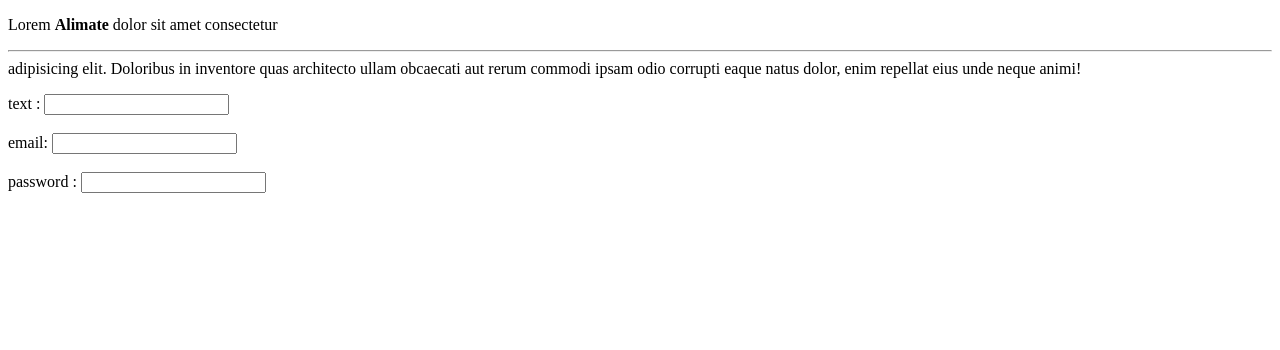
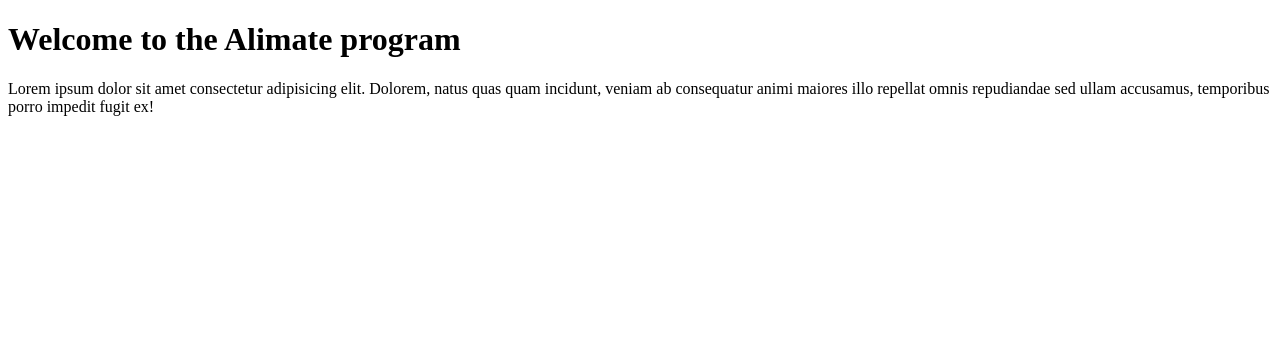
Before and after one commit to Alimateee/Folder-of-project, a plain HTML site: page index.html in a window 1280 px wide. Drawn offline with Linux system fonts and the light colour scheme.

Commit message:
h1 tag and p tag added

```diff
--- a/index.html
+++ b/index.html
@@ -2,23 +2,11 @@
 <html>
     <head>
         <title>
-            Alimate page
+            Ali page
         </title>
-        <link rel="stylesheet" href="">
     </head>
     <body>
-        <p>Lorem <strong>Alimate</strong> dolor sit amet consectetur <hr> adipisicing elit. Doloribus in inventore quas architecto ullam obcaecati aut rerum commodi ipsam odio corrupti eaque natus dolor, enim repellat eius unde neque animi!</p>
-        <form action="#">
-            <label for="#">text :</label>
-            <input type="text" name="text">
-            <br><br>
-            <label for="#">email:</label>
-            <input type="email" name="email">
-            <br><br>
-            <label for="#">password :</label>
-            <input type="password" name="pass">
-        </form>
-       <iframe src="" frameborder="0"></iframe>
+        <h1>Welcome to the Alimate program</h1>
+        <p>Lorem ipsum dolor sit amet consectetur adipisicing elit. Dolorem, natus quas quam incidunt, veniam ab consequatur animi maiores illo repellat omnis repudiandae sed ullam accusamus, temporibus porro impedit fugit ex!</p>
     </body>
-
 </html>
```
